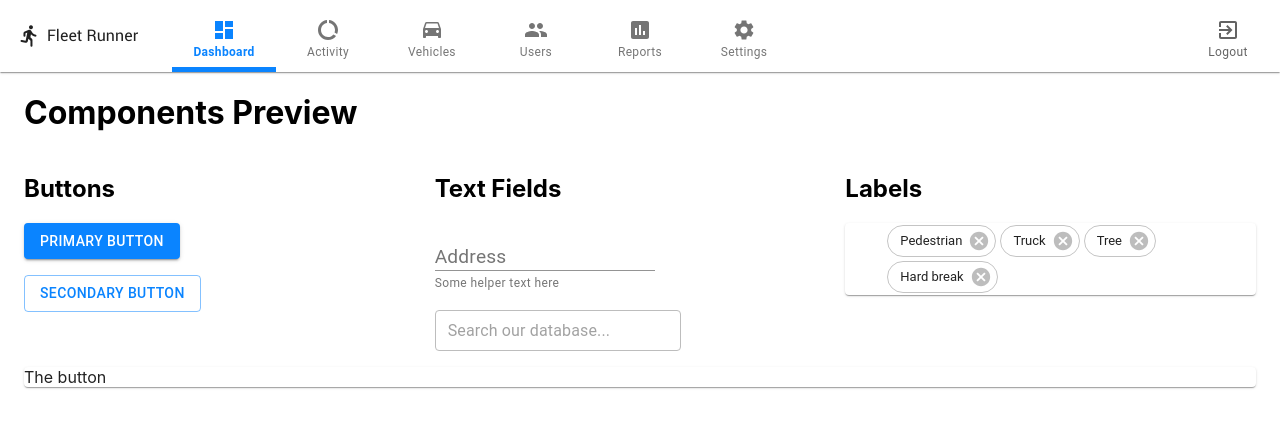
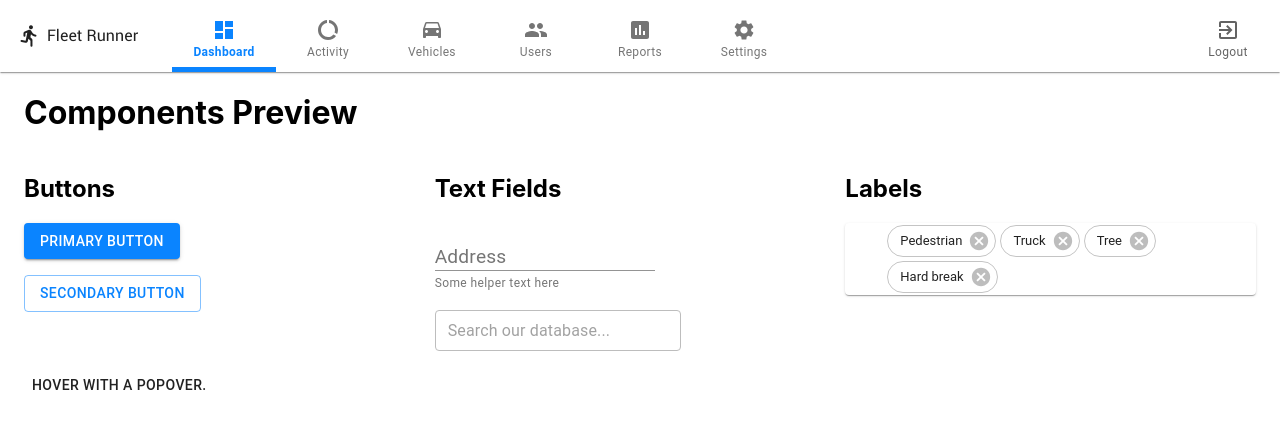
Before and after one commit to Ridecell/style-guide-comp-lib, a React (Create React App) app: page / in a window 1280 px wide. Shown: the top 428 px of the page. Built offline with nearby package versions, Linux system fonts and the light colour scheme.

Commit message:
got popover working

```diff
--- a/src/components/PopoverTest.tsx
+++ b/src/components/PopoverTest.tsx
@@ -1,68 +1,66 @@
-import React from 'react';
-import Button from '@material-ui/core/Button';
-import Popover from '@material-ui/core/Popover';
-import Typography from '@material-ui/core/Typography';
-import Card from '@material-ui/core/Card';
-import { makeStyles, createStyles, Theme } from '@material-ui/core/styles';
+import React from 'react'
+import Popover from '@material-ui/core/Popover'
+import Typography from '@material-ui/core/Typography'
+import Button from '@material-ui/core/Button'
 
-const useStyles = makeStyles((theme: Theme) =>
-  createStyles({
+import { makeStyles } from '@material-ui/core/styles'
+
+const useStyles = makeStyles((theme) => ({
     popover: {
-        visibility: 'hidden'
+        pointerEvents: 'none',
     },
     paper: {
         padding: theme.spacing(1),
     },
-  }),
-);
+}))
 
 const PopoverTest = () => {
-    // const classes = useStyles();
+    const classes = useStyles()
+    const [anchorEl, setAnchorEl] = React.useState(null)
 
-    const [buttonAnchor, setButtonAnchor] = React.useState<HTMLElement | null>(null);
-    const [popoverShow, setpopoverShow] = React.useState<"visible" | "hidden">("hidden");
-
-    const handlePopoverOpen = (event: React.MouseEvent<HTMLElement, MouseEvent>) => {
-        console.log("should show");
-        setButtonAnchor(event.currentTarget);
-        // setpopoverShow("visible");
-    };
+    const handlePopoverOpen = (event: any) => {
+        setAnchorEl(event.currentTarget)
+    }
 
     const handlePopoverClose = () => {
-        console.log("should close");
-        setButtonAnchor(null);
-        // setpopoverShow("hidden");
-    };
+        setAnchorEl(null)
+    }
 
-    const open = Boolean(buttonAnchor);
-    console.log(buttonAnchor);
-    console.log(!!buttonAnchor);
+    const open = Boolean(anchorEl)
+
     return (
         <>
-            {/* <button onMouseOver={handlePopoverOpen}>The button</button> */}
-            {/* <button onMouseEnter={handlePopoverOpen} onMouseLeave={handlePopoverClose}>The button</button> */}
-            {/* <Button onMouseOver={handlePopoverOpen} onMouseOut={handlePopoverClose}>The button</Button> */}
-            <Card onMouseOver={handlePopoverOpen} onMouseOut={handlePopoverClose}>The button</Card>
-            {/* <Button onMouseEnter={handlePopoverOpen} onMouseLeave={handlePopoverClose}>The button</Button> */}
-            {/* <Button
-                onMouseOver={handlePopoverOpen}
-                onMouseOut={handlePopoverClose}
+            <div>
+                <Button
+                    onMouseEnter={handlePopoverOpen}
+                    onMouseLeave={handlePopoverClose}
                 >
-                    The button
-            </Button> */}
-            {/* <Button onClick={() => handlePopoverOpen}>The button</Button> */}
+                    Hover with a Popover.
+                </Button>
                 <Popover
-                // style={{visibility: popoverShow}}
                     id="mouse-over-popover"
-                open={!!buttonAnchor}
-                anchorEl={buttonAnchor}
-                // onClose={handlePopoverClose}
-                // disableRestoreFocus
+                    className={classes.popover}
+                    classes={{
+                        paper: classes.paper,
+                    }}
+                    open={open}
+                    anchorEl={anchorEl}
+                    anchorOrigin={{
+                        vertical: 'bottom',
+                        horizontal: 'left',
+                    }}
+                    transformOrigin={{
+                        vertical: 'top',
+                        horizontal: 'left',
+                    }}
+                    onClose={handlePopoverClose}
+                    disableRestoreFocus
                 >
-                <Typography>Lorem ipsum dolor sit amet, consectetur adipiscing elit, sed do eiusmod tempor incididunt ut labore et dolore magna aliqua. Ut enim ad minim veniam, quis nostrud exercitation ullamco laboris nisi ut aliquip ex ea commodo consequat. Duis aute irure dolor in reprehenderit in voluptate velit esse cillum dolore eu fugiat nulla pariatur. Excepteur sint occaecat cupidatat non proident, sunt in culpa qui officia deserunt mollit anim id est laborum.</Typography>
+                    <Typography>I use Popover.</Typography>
                 </Popover>
+            </div>
         </>
     )
 }
 
-export default PopoverTest;
+export default PopoverTest
```
Lines whose indentation alone changed are shown as unchanged.
